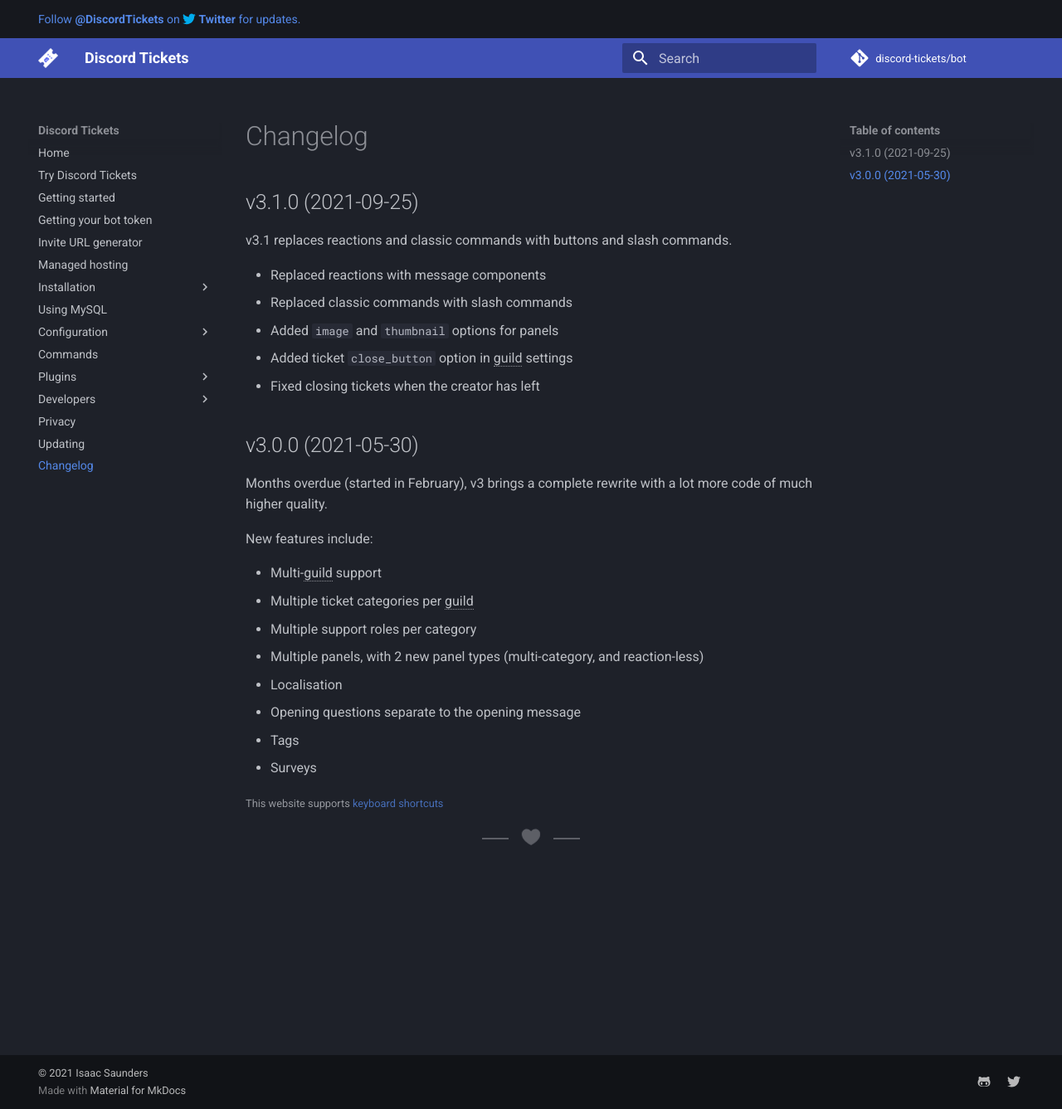
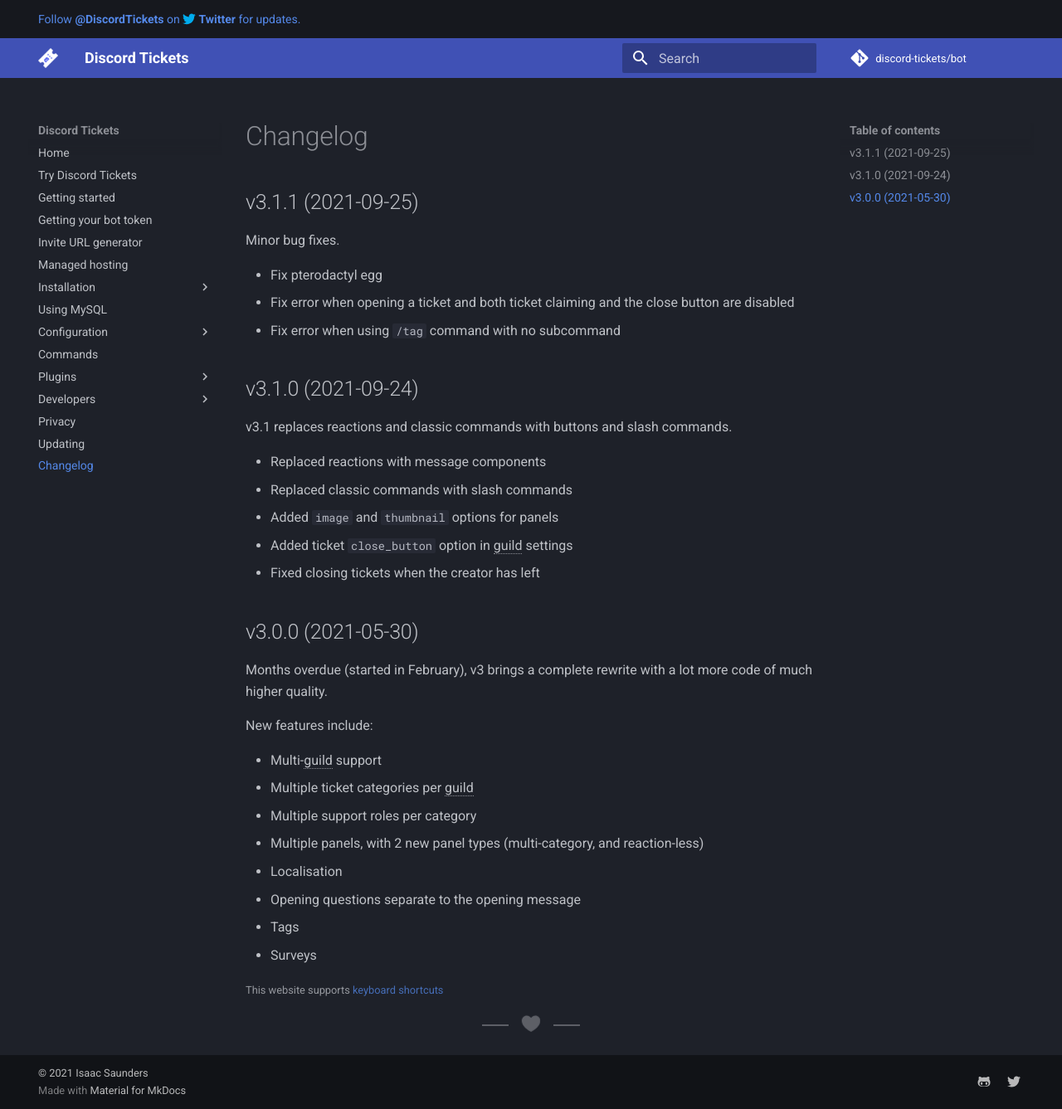
Before and after one commit to discord-tickets/docs, an MkDocs documentation site: the page built from docs/changelog.md, in a window 1280 px wide and 1337 px high. Shown: the whole window at 83% size. Built offline with MkDocs 1.6.1 and Material for MkDocs 9.7.7, drawn with Linux system fonts in a browser that asks for light colours; comment, search, counter and statistics services are not loaded.

Commit message:
Update changelog

```diff
--- a/docs/changelog.md
+++ b/docs/changelog.md
@@ -4,7 +4,16 @@
 	NOTE: MOST RECENT SHOULD BE AT THE TOP!
 -->
 
-## v3.1.0 (2021-09-25)
+## v3.1.1 (2021-09-25)
+
+Minor bug fixes.
+
+- Fix pterodactyl egg
+- Fix error when opening a ticket and both ticket claiming and the close button are disabled
+- Fix error when using `/tag` command with no subcommand
+
+
+## v3.1.0 (2021-09-24)
 
 v3.1 replaces reactions and classic commands with buttons and slash commands.
 
```
